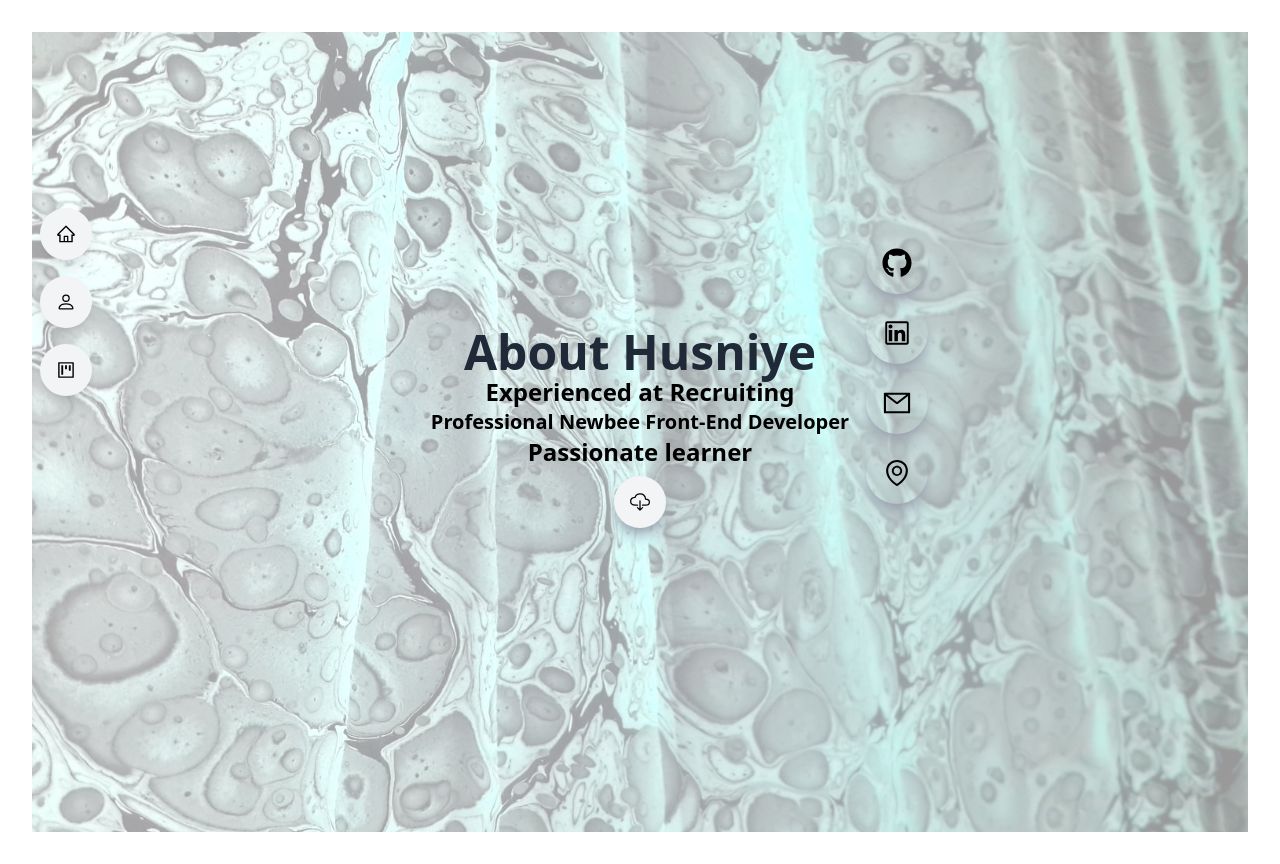
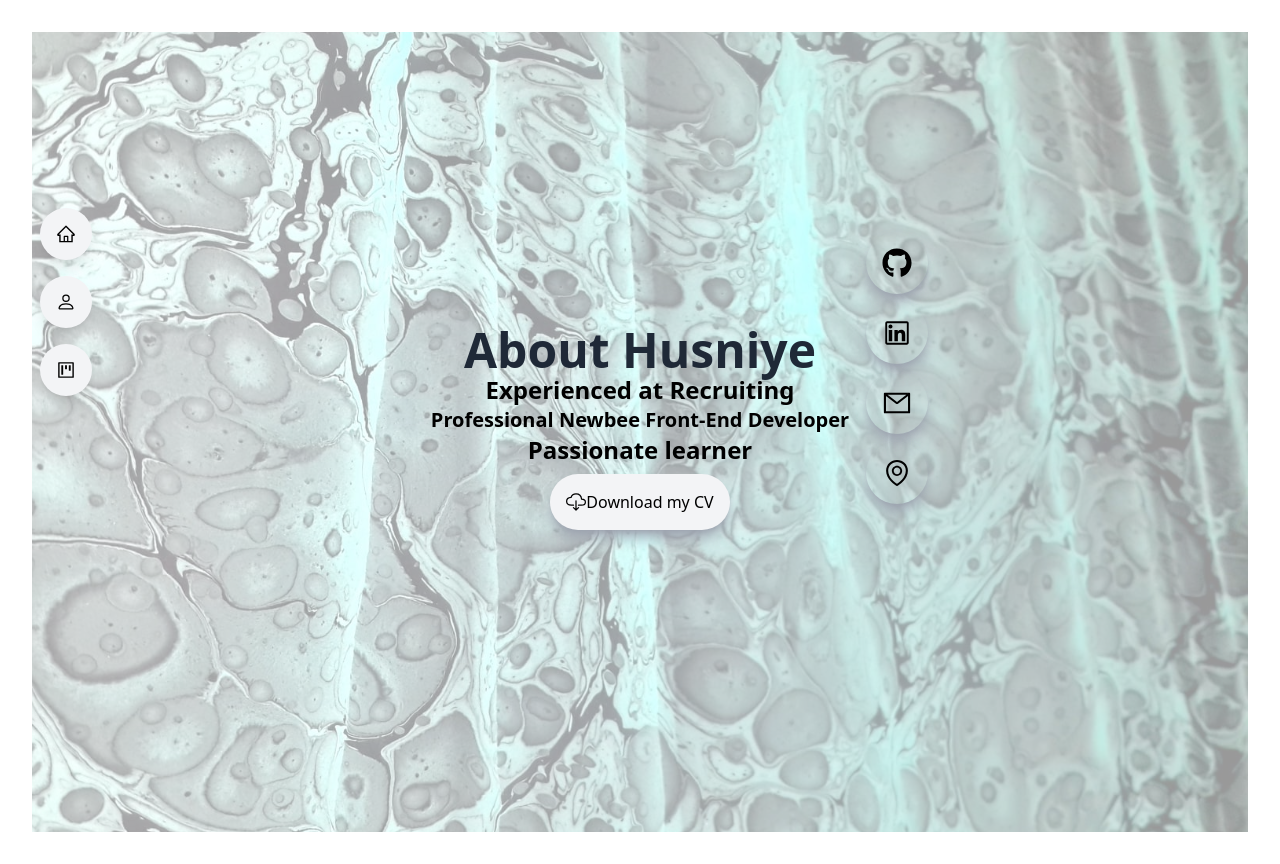
Before and after one commit to tigerkaplan/HusniyeErparunWebPortfolio, a React (Vite) app: page /about in a window 1280 px wide. Built offline with nearby package versions, Linux system fonts and the light colour scheme.

Commit message:
text added to download button

```diff
--- a/src/pages/About.jsx
+++ b/src/pages/About.jsx
@@ -5,7 +5,7 @@ const PDF_FILE_URL = "http://localhost:5173/HusniyeErparun.pdf";
 
 const About = () => {
   // Download CV
-  const downloadFileAtURL = (url) => {
+  const downloadFileAtURL = url => {
     const filename = url.split("/").pop();
     const aTag = document.createElement("a");
     aTag.href = url;
@@ -29,8 +29,12 @@ const About = () => {
             <h1 className="sm:text-5 text-5xl font-bold text-center text-gray-800">
               About Husniye
             </h1>
-            <p className="text-2xl font-bold text-center">Experienced at Recruiting</p>
-            <p className="text-xl font-bold text-center">Professional Newbee Front-End Developer</p>
+            <p className="text-2xl font-bold text-center">
+              Experienced at Recruiting
+            </p>
+            <p className="text-xl font-bold text-center">
+              Professional Newbee Front-End Developer
+            </p>
             <p className="text-2xl font-bold text-center">Passionate learner</p>
           </div>
 
@@ -40,6 +44,8 @@ const About = () => {
               size={20}
               onClick={() => downloadFileAtURL(PDF_FILE_URL)}
             />
+
+            <span className="text-right" > <p className="text-right">     Download my CV </p></span>
           </div>
           {/* ----------------------- Download CV Button --------------------------*/}
         </div>
```
